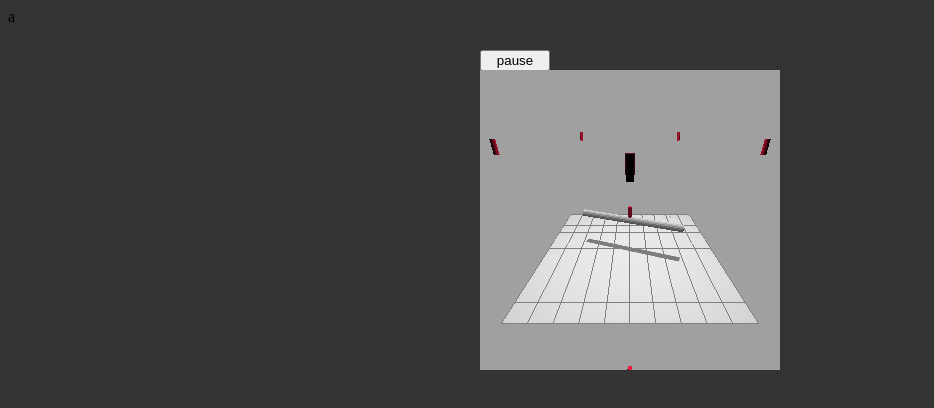
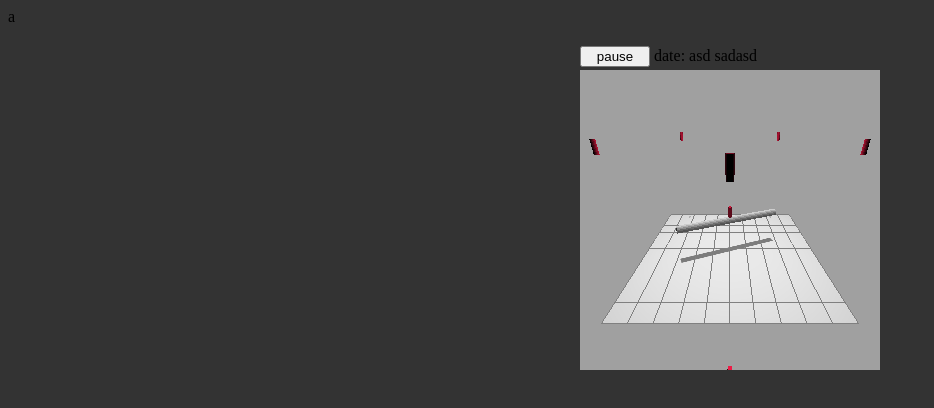
Before and after one commit to nicklasbns/SOP-project, a website: page index.html in a window 1280 px wide. Shown: the whole page, without its empty margins (0-934 px from the left). Drawn offline with nearby package versions, Linux system fonts and the light colour scheme; animation ran at ten frames a second.

Commit message:
fixed time problem and wrote something on sop

```diff
--- a/index.html
+++ b/index.html
@@ -8,8 +8,11 @@
 </head>
 <body>
     a
-    <button id="pause" style="width: 70px; position: fixed; right: 730px; top: 50px;">pause</button>
-    <canvas id="can" width="300" height="300" style="position: fixed; right: 500px; top: 70px;"></canvas>
+    <p id="box" style="width: 300px; position: fixed; right: 400px; top: 30px;">
+        <button id="pause" style="width: 70px">pause</button>
+        date: asd sadasd
+    </p>
+    <canvas id="can" width="300" height="300" style="position: fixed; right: 400px; top: 70px;"></canvas>
     <script src="three.js"></script><!--https://threejs.org/build/three.js-->
     <script src="script1.js"></script>
 </body>
--- a/script1.js
+++ b/script1.js
@@ -46,10 +46,12 @@ var Dtime = 0;
 var rotation = 0;
 var inert = 0;
 var momentumn = 1;
-var objects = [];
+// var objects = [];
 var highlight = 0;
 var running = true;
-var debug = 0;
+// logging/data collection
+var hitEnd = 0;
+var period = 0;
 
 
 var geo = new thre.CylinderGeometry(0.2, 0.2, 6, 16);
@@ -104,17 +106,16 @@ function pause(e) {
         rotation = 0;
         momentumn  = 1;
     }
-
 }
 
 function click(event) {
     if (running) return;
     var button = event.button == 2;
     raycaster.setFromCamera({x:event.layerX/width*2-1, y:-event.layerY/height*2+1}, cam);
-    var intersects = raycaster.intersectObjects(button ? objects : [shadow]);
+    var intersects = raycaster.intersectObjects(button ? bar.children : [shadow]);
     if (!intersects.length) return;
     if (button) {
-        objects = objects.filter(e => e.uuid != intersects[0].object.uuid);
+        // // objects = objects.filter(e => e.uuid != intersects[0].object.uuid);
         bar.remove(intersects[0].object);
         event.preventDefault();
     } else {
@@ -123,7 +124,7 @@ function click(event) {
         mesh.position.setX(intersects[0].point.x);
         mesh.position.setY(intersects[0].point.y);
         mesh.position.setZ(intersects[0].point.z);
-        objects.push(mesh);
+        // objects.push(mesh);
         bar.add(mesh);
     }
 }
@@ -131,7 +132,7 @@ function click(event) {
 function hover(event) {
     if (running) return;
     raycaster.setFromCamera({x:event.layerX/width*2-1, y:-event.layerY/height*2+1}, cam);
-    var intersects = raycaster.intersectObjects(objects);
+    var intersects = raycaster.intersectObjects(bar.children);
     if (!intersects.length) return highlight.material = crimson;
     if (highlight != intersects[0].object || !highlight) {
         highlight.material = crimson;
@@ -141,15 +142,18 @@ function hover(event) {
 }
 
 function loop() {
-    Dtime = Date.now()-time;
+    Dtime += Date.now()-time;
     time = Date.now();
-    if (Dtime == 0 || Dtime > 500) return
-    momentumn -= rotation*0.022;
-    rotation += momentumn*Dtime/300;
+    if (Dtime == 0 || Dtime > 500) return Dtime = 0;
+    for (; Dtime > 0; Dtime-=3) {
+        momentumn -= rotation*0.022; // angle * spring force
+        rotation += momentumn/300;
+    }
     inert = 1/12*5*6**2;
-    if (debug ? momentumn > 0 : momentumn < 0) {
-        debug = !debug;
-        console.log(Math.abs(rotation).toFixed(3));
+    if (hitEnd ? momentumn > 0 : momentumn < 0) {
+        hitEnd = !hitEnd;
+        console.log(period-Date.now(), Math.abs(rotation).toFixed(3));
+        period = Date.now();
     }
     bar.rotation.y = rotation;
 }
```
Also changed, not shown: 3 other files.
